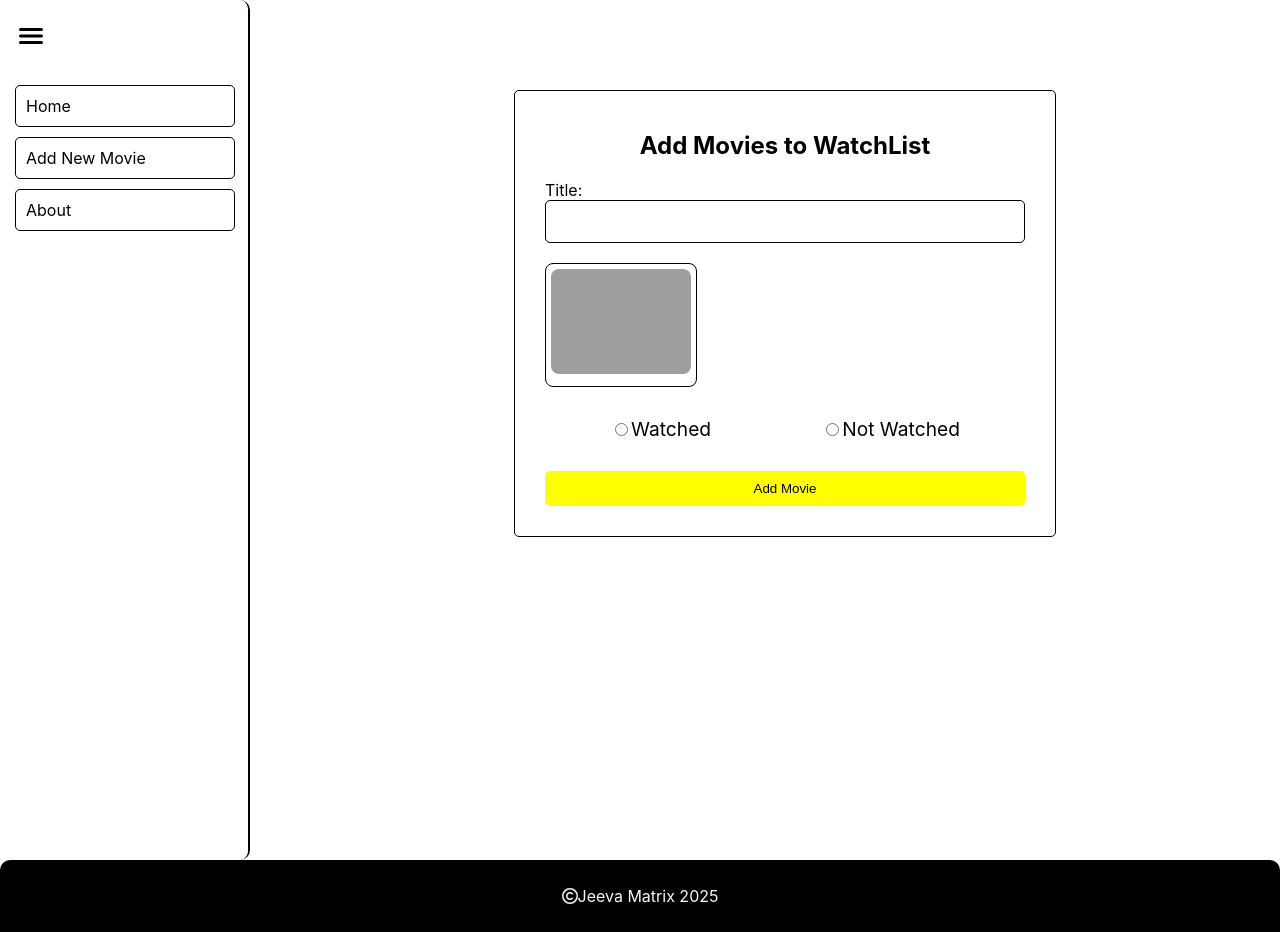
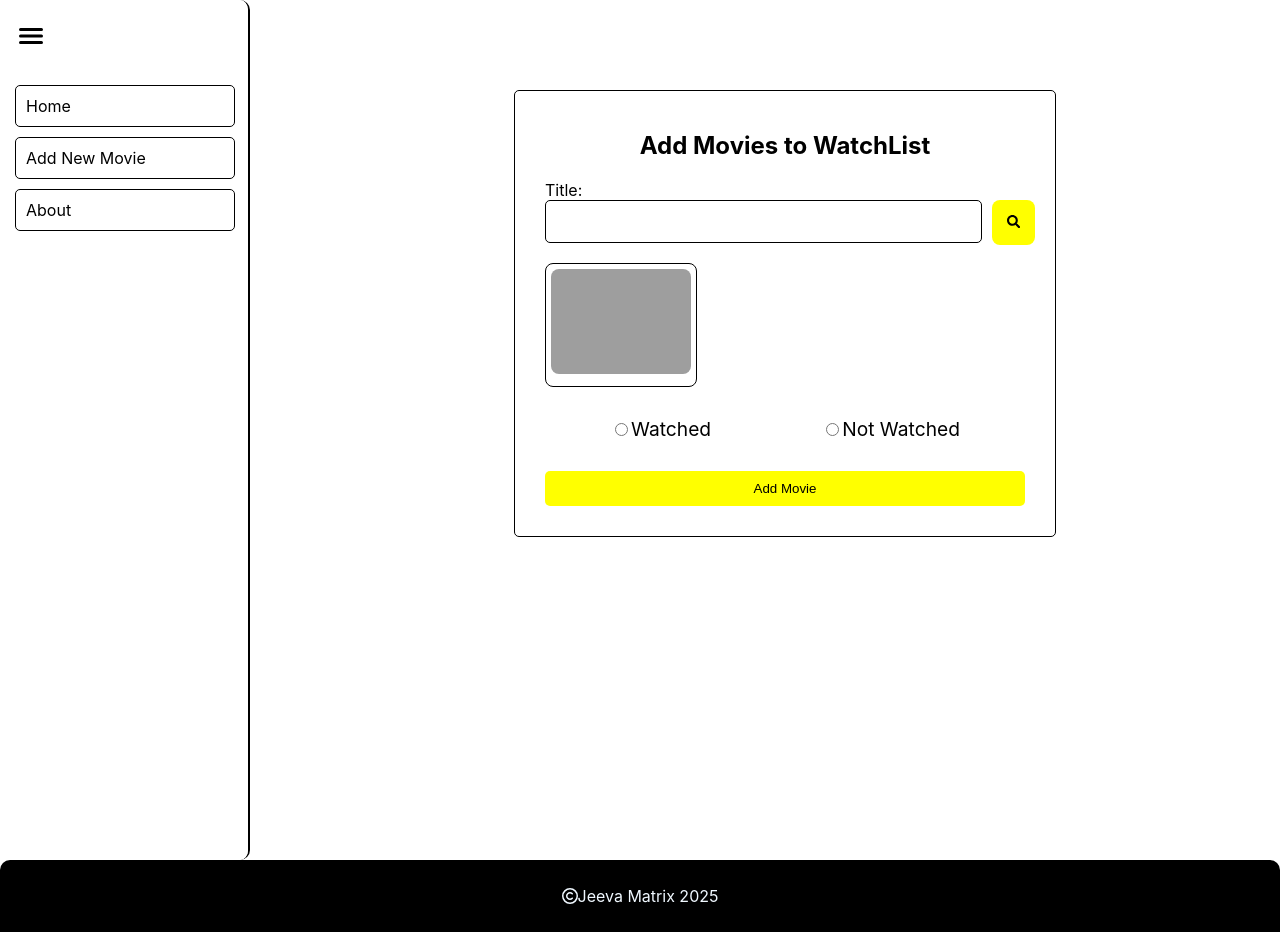
Before and after one commit to JeevaMatrix/watchlist, a React app: page /addnew in a window 1280 px wide. Built offline with nearby package versions, Linux system fonts and the light colour scheme; no server answers; grey boxes are pictures that could not be loaded.

Commit message:
added search btn and titlefav

```diff
--- a/public/index.html
+++ b/public/index.html
@@ -7,7 +7,7 @@
     <meta name="theme-color" content="#000000" />
     <meta
       name="description"
-      content="Web site created using create-react-app"
+      content="Watchlist to store you fav movies"
     />
     <link rel="apple-touch-icon" href="%PUBLIC_URL%/logo192.png" />
     <!--
@@ -24,7 +24,7 @@
       work correctly both with client-side routing and a non-root public URL.
       Learn how to configure a non-root public URL by running `npm run build`.
     -->
-    <title>React App</title>
+    <title>WatchList</title>
   </head>
   <body>
     <noscript>You need to enable JavaScript to run this app.</noscript>
--- a/src/css/addNew.css
+++ b/src/css/addNew.css
@@ -30,6 +30,7 @@ section{
 .titleBox{
     display: flex;
     flex-direction: column;
+    flex: 1;
     margin-bottom: 0px;
     margin:10px;
     margin-top: 0px;
@@ -104,3 +105,17 @@ section{
     margin-top: 60px;
     overflow-x: hidden;
 }
+.iconForSearch{
+    background-color: yellow;
+    padding: 15px;
+    border-radius: 8px;
+    cursor: pointer;
+    border: none;
+    height: 45px;
+    /* position: relative; */
+    margin-top: 20px;
+}
+.titleBoxContainer{
+    display: flex;
+    width: 100%;
+}
--- a/src/js/AddNew.js
+++ b/src/js/AddNew.js
@@ -1,17 +1,24 @@
-import { useState } from 'react'
+import { useState, useRef } from 'react'
 import React from 'react';
 import { useNavigate } from 'react-router-dom';
+import { FaSearch } from "react-icons/fa";
 
 import '../css/addNew.css'
 import RecommendBox from './RecommendBox'
 import StatusElement from './StatusElement'
 import AlertBox from './AlertBox';
 
-const AddNew = ({myList, setMyList, addStatus,setAddStatus ,recommendList,addSearch,setAddSearch}) => {
+const AddNew = ({ myList, setMyList, addStatus,setAddStatus ,recommendList,addSearch,setAddSearch}) => {
 
   const [selectedMovie,setSelectedMovie] = useState({})
   const [popup,setPopup] = useState(false)
   const navigate = useNavigate()
+  const inputref = useRef()
+
+  function handleRecommend(e){
+    e.preventDefault();
+    setAddSearch(inputref.current.value)
+  }
 
 
   function handleNewMovie(e){
@@ -49,14 +56,18 @@ const AddNew = ({myList, setMyList, addStatus,setAddStatus ,recommendList,addSea
       <form className='addNewForm'action="">
         <h1>Add Movies to WatchList</h1>
 
-        <div className='titleBox'>
+        <div className='titleBoxContainer'>
+          <div className='titleBox'>
           <label id='titleLabel'>Title:</label>
           <input
+            ref = {inputref}
             type="text"
             id='addTitle'
             value={addSearch}
             onChange={(e)=>setAddSearch(e.target.value)}
           />
+          </div>
+          <button type='submit' onClick={(e)=>handleRecommend(e)} className='iconForSearch' ><FaSearch /></button>
         </div>
         <RecommendBox recommendList={recommendList} setSelectedMovie={setSelectedMovie} setAddSearch={setAddSearch} mode='add'/>
 
--- a/src/js/App.js
+++ b/src/js/App.js
@@ -22,6 +22,8 @@ function App() {
 
   const [open , setOpen] = useState(true);
   const apikey = process.env.REACT_APP_TMDB_API;
+
+  const [searchIcon, setSearchIcon] = useState(false)
 
   // const [windowWidth, setWindowWidth] = useState(window.innerWidth)
   // const [data,setData] = useState([]) ;
@@ -54,7 +56,8 @@ function App() {
   useEffect(()=>{
     const fetchMovie = async()=>{
       try{
-        const res = await fetch(`https://api.themoviedb.org/3/search/movie?api_key=${apikey}&query=${addSearch}`, {
+        const res = await fetch(`https://api.themoviedb.org/3/search/movie?api_key=${apikey}&query=${addSearch}`,
+        {
           headers: {
             "Authorization": "Bearer YOUR_API_KEY",
             "Content-Type": "application/json",
@@ -66,7 +69,7 @@ function App() {
         }
         const jsonData = await res.json()
 
-        setRecommendList(jsonData.results)
+        setRecommendList(jsonData.results || [])
       }catch(err){
         console.error(err.message)
       }
@@ -74,10 +77,8 @@ function App() {
     (async()=>fetchMovie())()
 
   // eslint-disable-next-line react-hooks/exhaustive-deps
-  },[addSearch])
+  },[addSearch, searchIcon])
 
-
-  // const [clicked, setClicked] = useState(false)
 
   useEffect(()=>{
     function handleClick(event){
@@ -115,7 +116,7 @@ function App() {
               <Content  open={open} myList={myList}/>
               </>}
             />
-            <Route path='/addnew' element = {<AddNew myList={myList} setMyList={setMyList} addStatus={addStatus} setAddStatus={setAddStatus} recommendList={recommendList} addSearch={addSearch} setAddSearch={setAddSearch}/>} />
+            <Route path='/addnew' element = {<AddNew setSearchIcon={setSearchIcon} myList={myList} setMyList={setMyList} addStatus={addStatus} setAddStatus={setAddStatus} recommendList={recommendList} addSearch={addSearch} setAddSearch={setAddSearch}/>} />
             <Route path='/about' element = {<About/>} />
             <Route path=':id' element={<MovieDetails myList={myList} setMyList={setMyList} addStatus={addStatus} setAddStatus={setAddStatus}/>}></Route>
         </Routes>
```
Also changed, not shown: public/favicon.ico.
